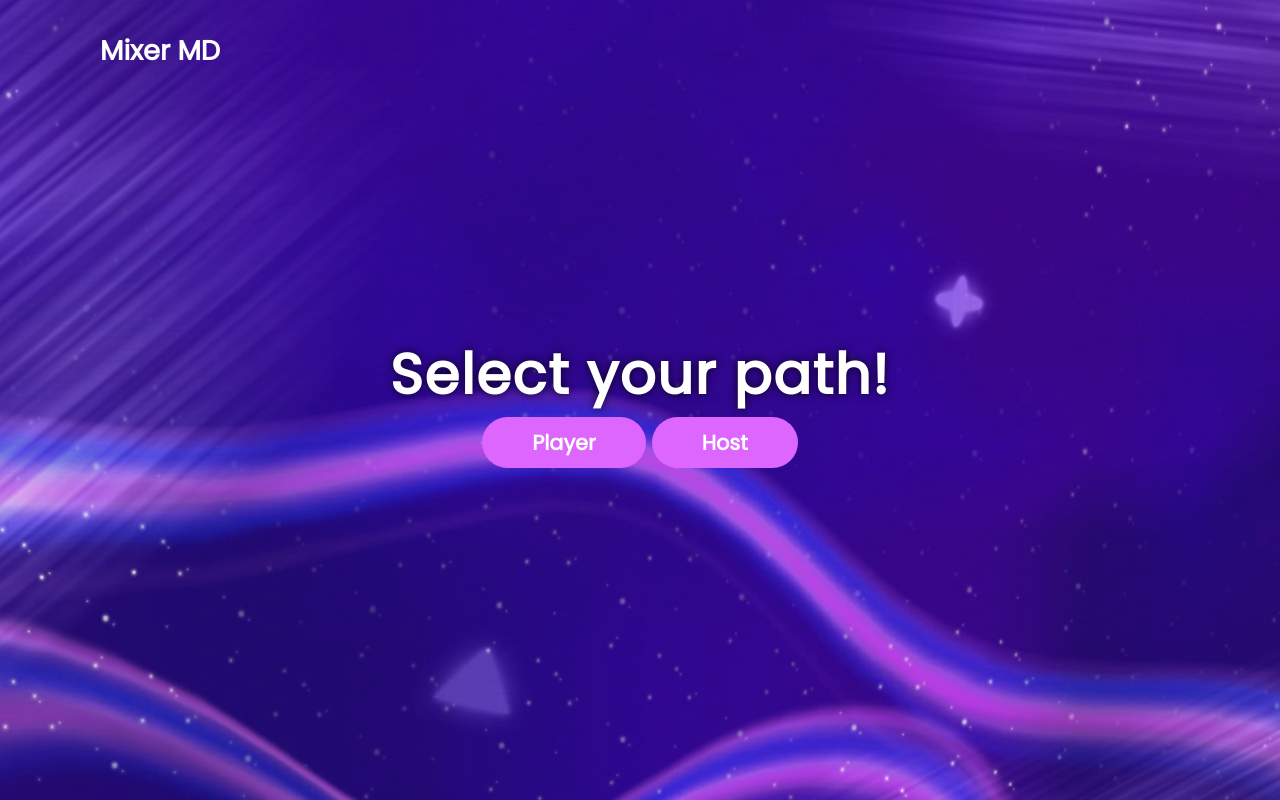
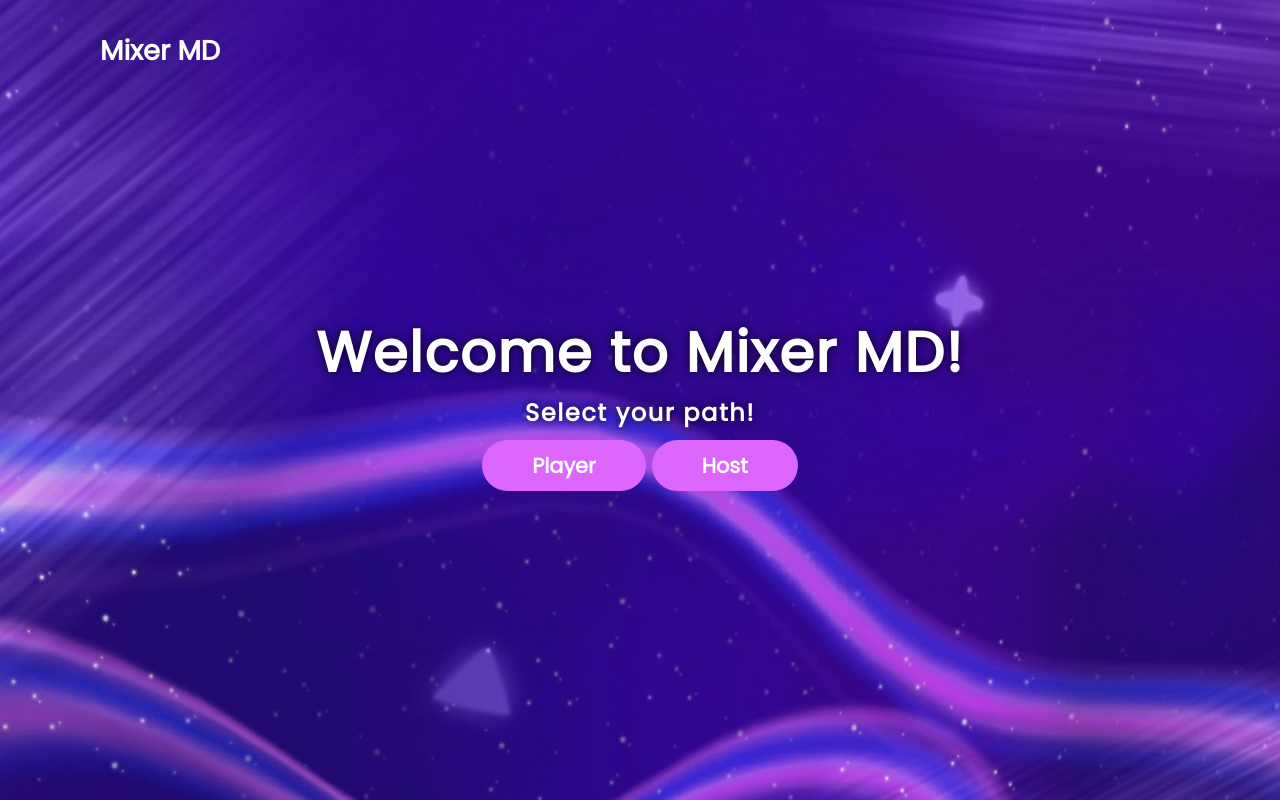
Before and after one commit to BKBlox/Project_MixerMD, a Flask app: template templates/index.html in a window 1280 px wide. Run offline with Flask 3, Linux system fonts and the light colour scheme; the template is opened without the code that fills it, so the values that code supplies are empty.

Commit message:
couple of house keeping fixes

```diff
--- a/templates/index.html
+++ b/templates/index.html
@@ -15,7 +15,8 @@
             </header>
             <section class="home">
                 <div class="loginPage1">
-                    <h3>Select your path!</h3>
+                    <h3>Welcome to Mixer MD!</h3>
+                    <h4>Select your path!</h4>
                     <button onclick="window.location.href='../build/index.html'">Player</button>
                     <button onclick="window.location.href='host.html'">Host</button>
                 </div>
--- a/templates/style.css
+++ b/templates/style.css
@@ -52,6 +52,10 @@ header{
 h3{
     font-size: 3.5em;
 }
+h4{
+    font-size: 1.5em;
+    margin-bottom: 10px;
+}
 
 /* h1{
     font-size: 0.5em;
```
Also changed, not shown: templates/emojifeeling.html (+3 -10 lines).
